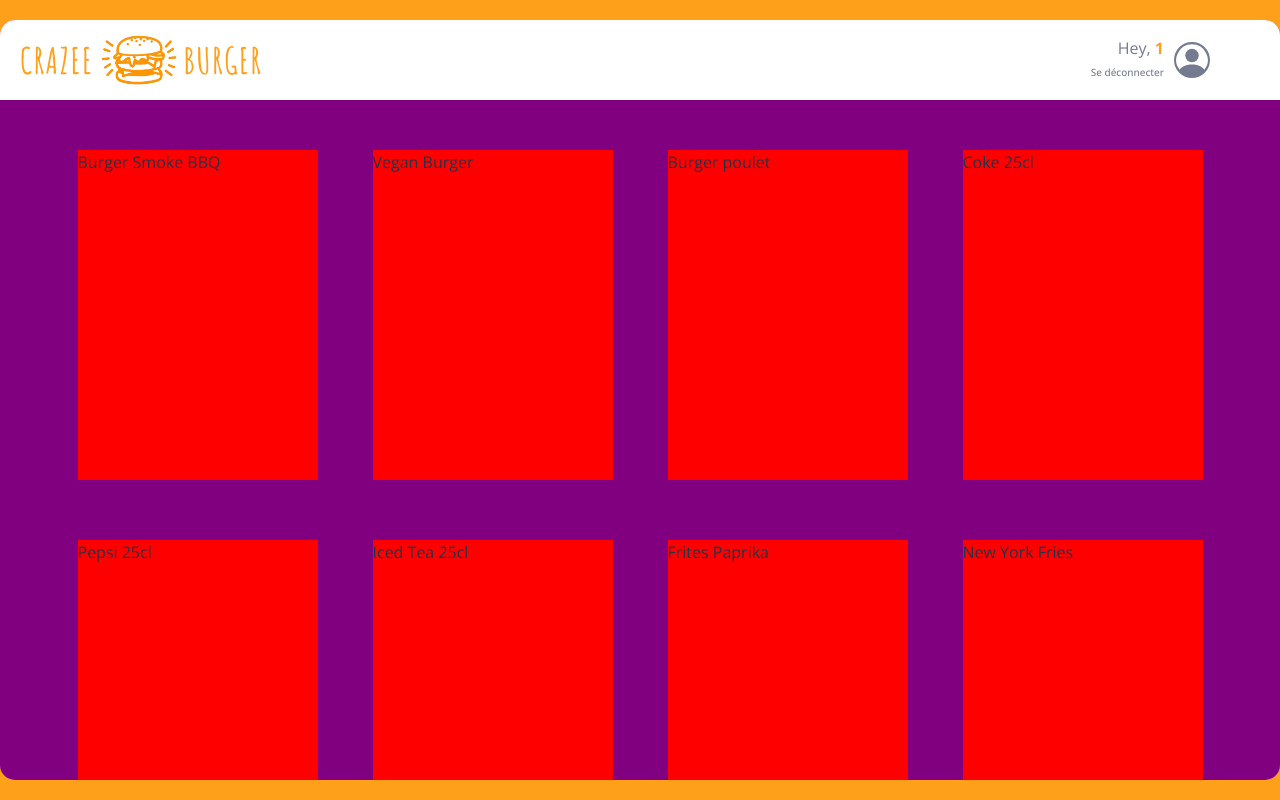
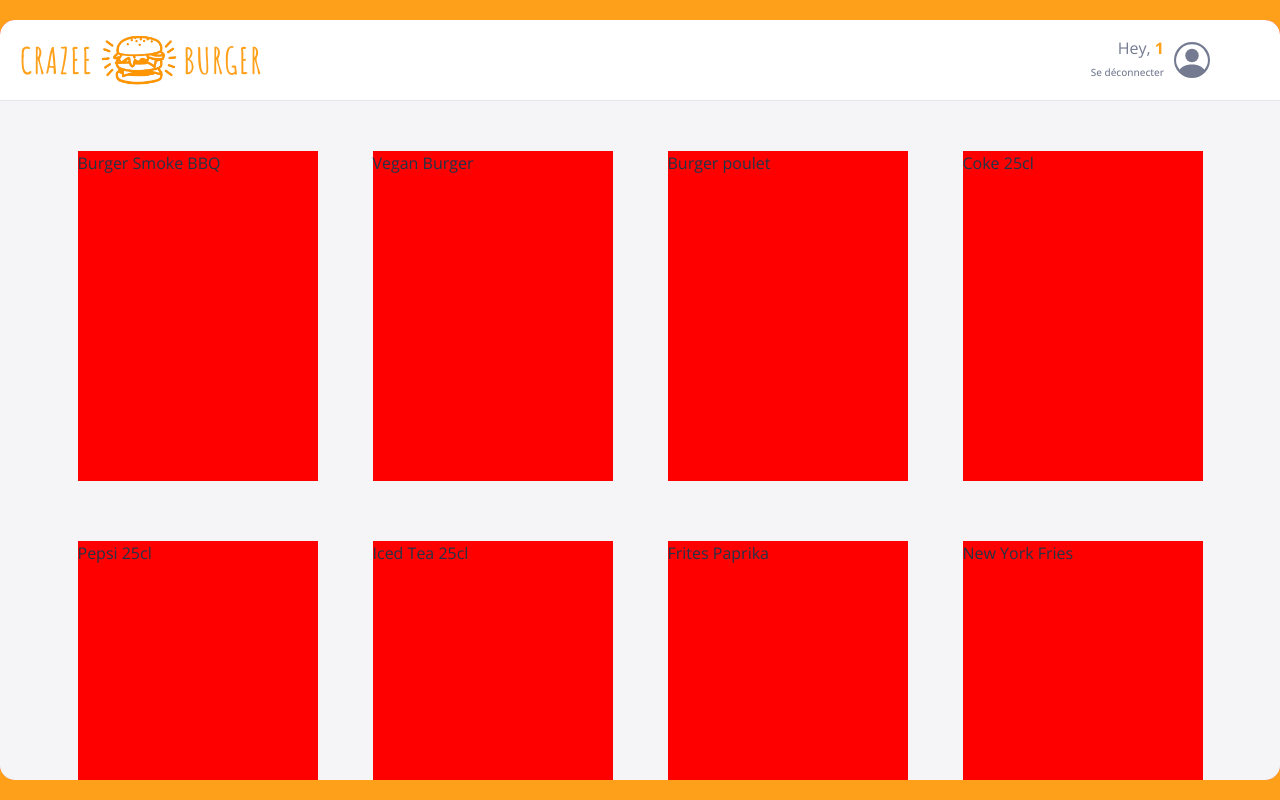
Before and after one commit to elyes958/crazee-burger, a React (Vite) app: page /order/1 in a window 1280 px wide. Built offline with nearby package versions, Linux system fonts and the light colour scheme.

Commit message:
💄 F05: ORDER > MENU > Add final style

```diff
--- a/src/components/pages/order/Main/Menu.jsx
+++ b/src/components/pages/order/Main/Menu.jsx
@@ -1,6 +1,7 @@
 import { useState } from "react";
 import styled from "styled-components";
 import { fakeMenu2 } from "../../../../fakeData/fakeMenu";
+import { theme } from "../../../../theme";
 
 export default function Menu() {
   // state
@@ -17,12 +18,13 @@
 
 
 const MenuStyled = styled.div`
-    background: purple;
+    background: ${theme.colors.background_white};
     display: grid;
     grid-template-columns: repeat(4, 1fr);
     grid-row-gap: 60px;
     padding: 50px 50px 150px;
     justify-items: center;  /* Centre les éléments horizontalement */
+    box-shadow: -8px 8px 20px 0px rgb(0 0 0 / 20%);
 
     .produit{
         background: red;
--- a/src/components/pages/order/Navbar/Navbar.jsx
+++ b/src/components/pages/order/Navbar/Navbar.jsx
@@ -25,6 +25,8 @@
     position: sticky;      // En utilisant position: sticky sur votre barre de navigation et en ajoutant une marge supérieure à votre conteneur principal, vos cartes passeront en dessous de la barre de navigation lors du défilement.
     top: 0;               /* Coller ma nav en haut de la fenêtre du navigateur */
     z-index: 2;           /* Assurez-vous que la barre de navigation reste au-dessus du reste du contenu la j'ai mis 2 mais tu peu mettre plus si besoin */
+    border-bottom: 1px solid ${theme.colors.greyLight};
+
     /* align-items: center; */
     .logo-order-page{
         cursor: pointer;
```
